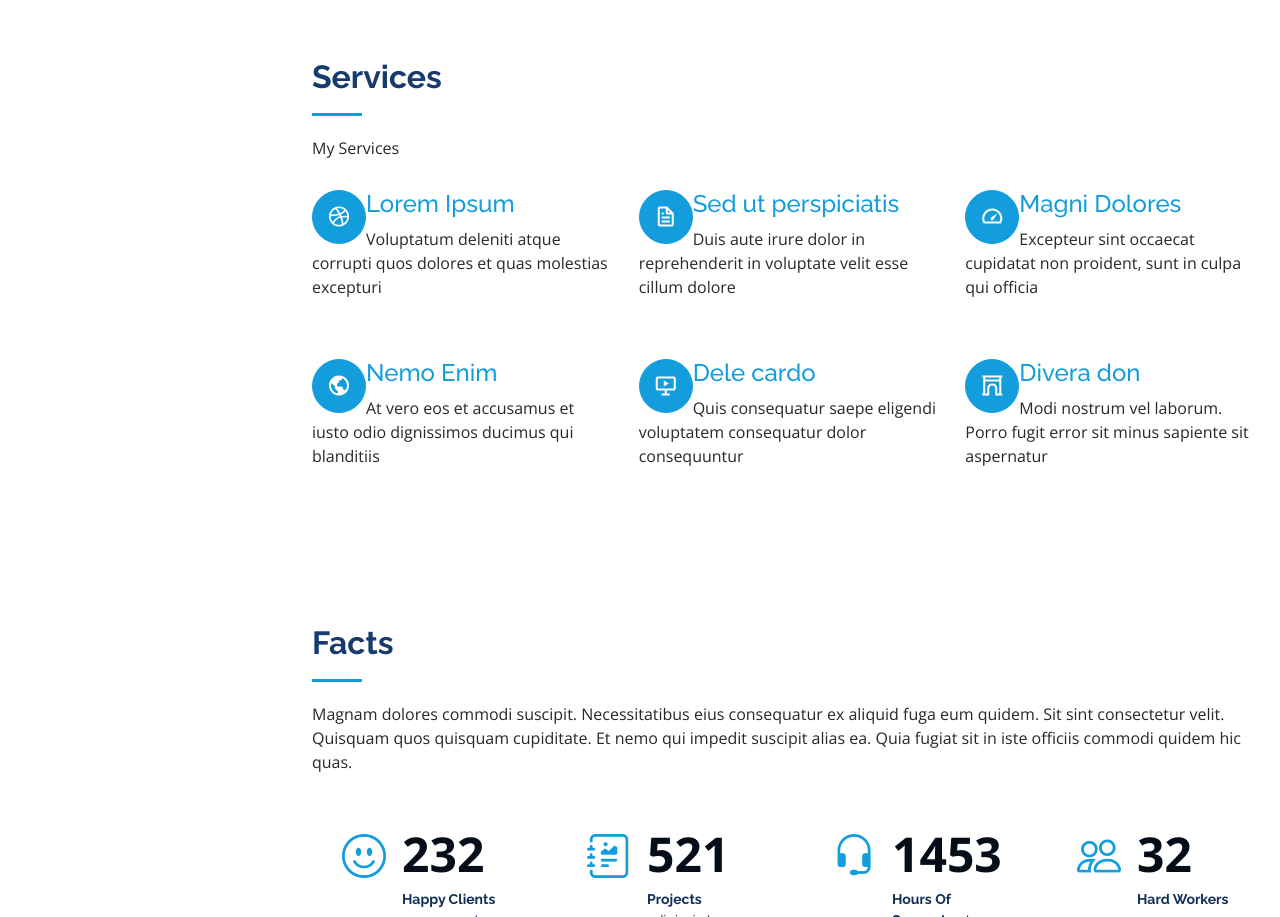
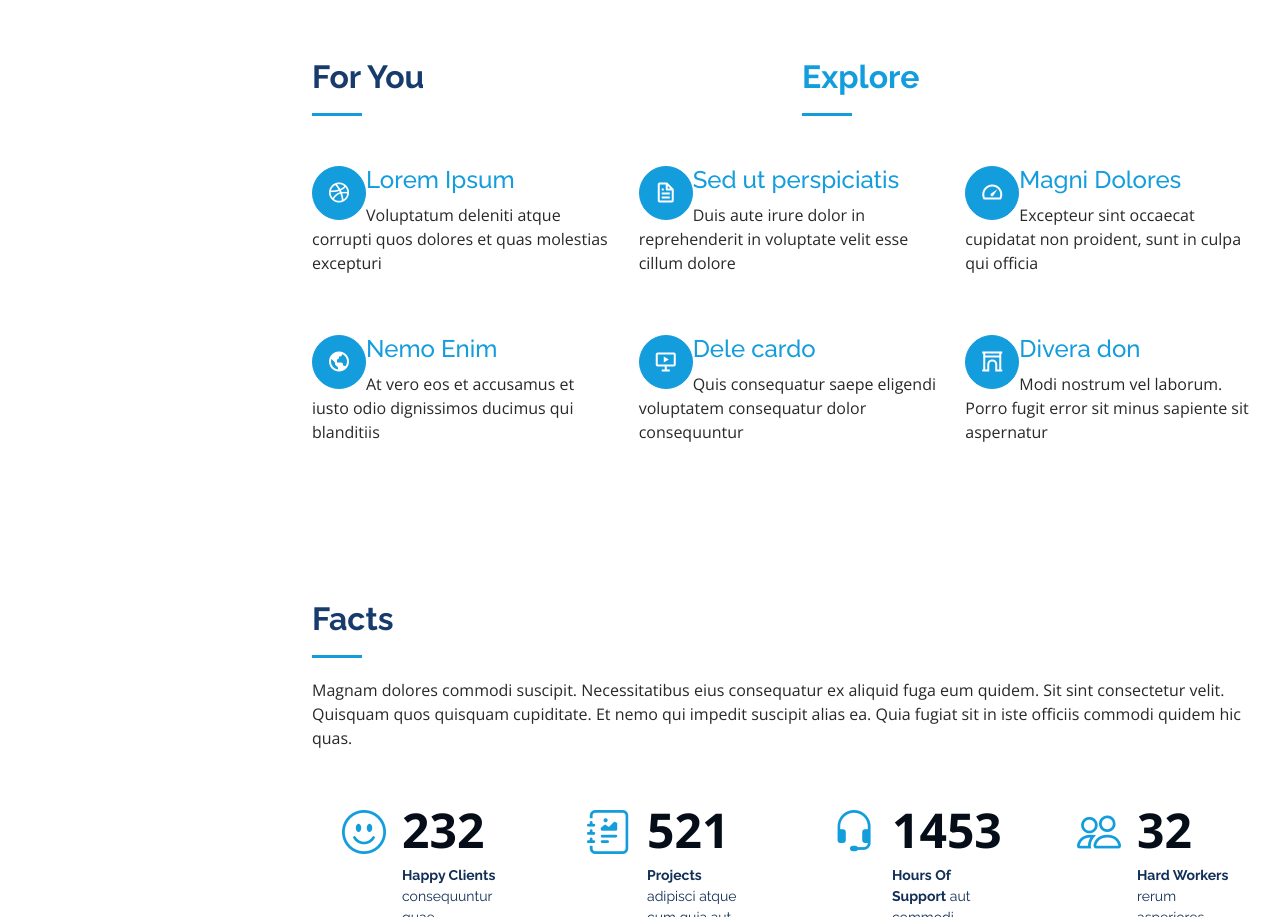
Before and after one commit to maylacdao/WoMentor, a plain HTML site: page iPortfolio/index.html in a window 1280 px wide. Shown: the part 802-1719 px from the top of the page. Drawn offline with nearby package versions, Linux system fonts and the light colour scheme; files whose address does not match are found by name.

Commit message:
Update index.html

```diff
--- a/iPortfolio/index.html
+++ b/iPortfolio/index.html
@@ -4,7 +4,7 @@
     <meta charset="utf-8" />
     <meta content="width=device-width, initial-scale=1.0" name="viewport" />
 
-    <title>iPortfolio Bootstrap Template - Index</title>
+    <title>Prototype WebApp</title>
     <meta content="" name="description" />
     <meta content="" name="keywords" />
 
@@ -59,7 +59,7 @@
             alt="logo"
             class="img-fluid rounded-circle"
           />
-          <h1 class="text-light"><a href="index.html">App Name</a></h1>
+          <h1 class="text-light"><a href="index.html">Femme Taught</a></h1>
           <div class="social-links mt-3 text-center">
             <a href="#" class="twitter"><i class="bx bxl-twitter"></i></a>
             <a href="#" class="facebook"><i class="bx bxl-facebook"></i></a>
@@ -77,7 +77,7 @@
               >
             </li>
             <li>
-              <a href="#about" class="nav-link scrollto"
+              <a href="#discover" class="nav-link scrollto"
                 ><i class="bx bx-user"></i> <span>Discover</span></a
               >
             </li>
@@ -132,13 +132,18 @@
     <!-- End Hero -->
 
     <main id="main">
-      <!-- ======= About Section ======= -->
-      <!-- ======= Services Section ======= -->
-      <section id="about" class="services">
+      <!-- ======= Discover Section ======= -->
+      <section id="discover" class="services">
         <div class="container">
           <div class="section-title">
-            <h2>Services</h2>
-            <p>My Services</p>
+            <div class="row for-you">
+              <div class="col-6">
+                <h2>For You</h2>
+              </div>
+              <div class="col-6 explore">
+                <h2><a href="#">Explore</a></h2>
+              </div>
+            </div>
           </div>
 
           <div class="row">
@@ -215,7 +220,6 @@
         </div>
       </section>
       <!-- End Services Section -->
-      <!-- End About Section -->
 
       <!-- ======= Facts Section ======= -->
       <section id="facts" class="facts">
```
